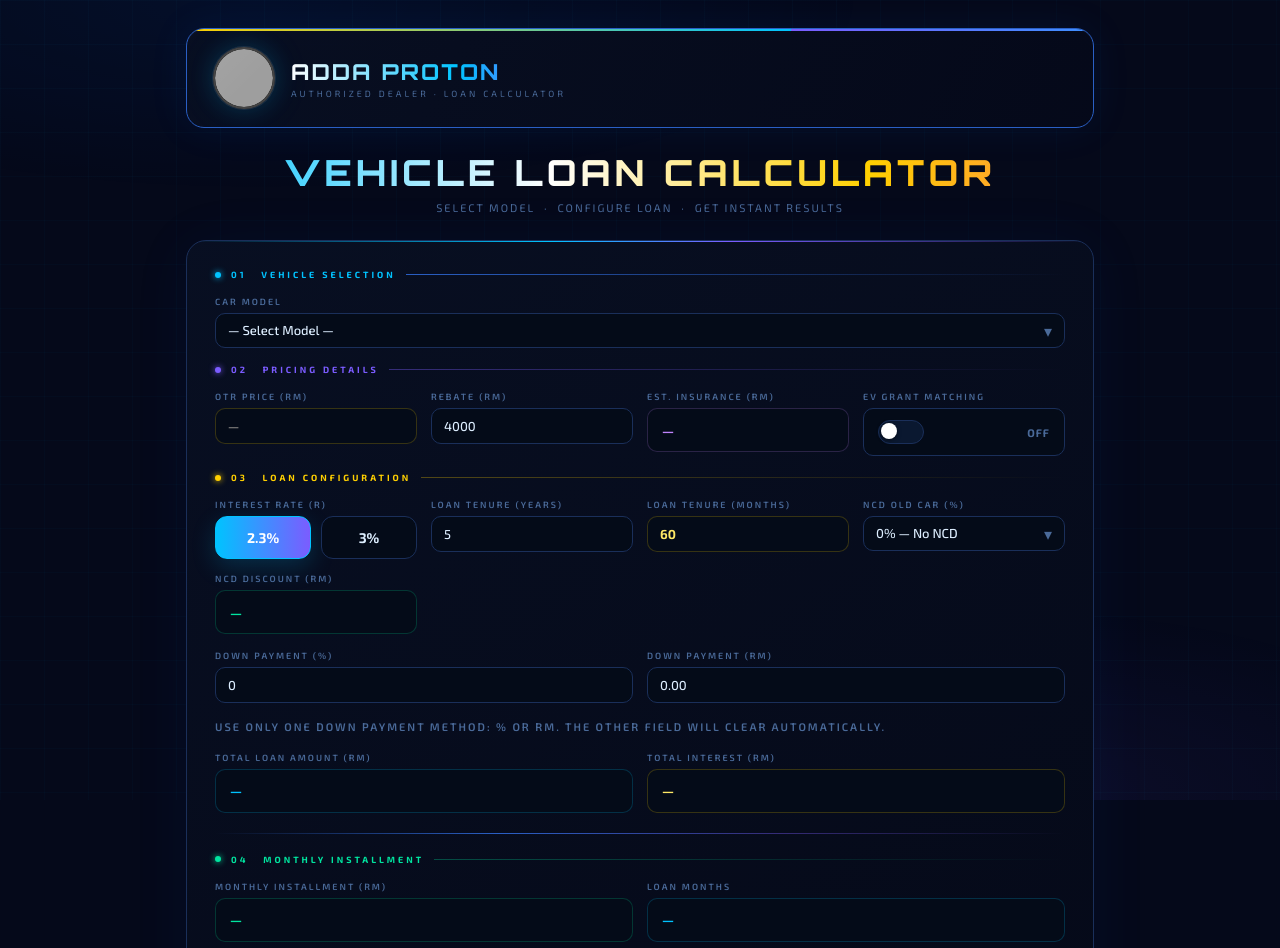
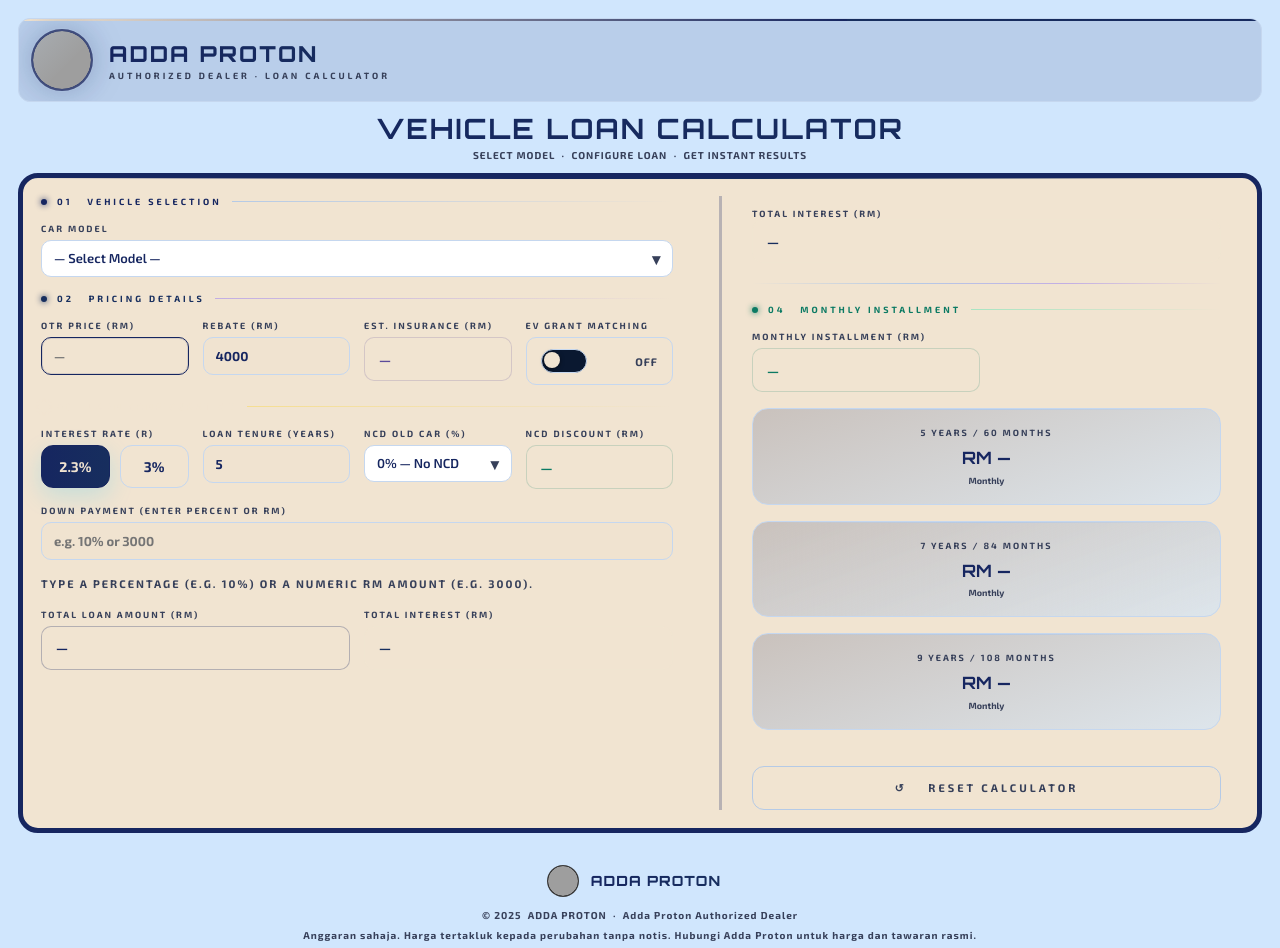
Before and after one commit to syafoka-alt/carpriceprotonanggun.github.io, a plain HTML site: page index.html in a window 1280 px wide. Shown: the top 948 px of the page. Drawn offline with Linux system fonts and the light colour scheme; grey boxes are pictures that could not be loaded.

Commit message:
Add files via upload

```diff
--- a/index.html
+++ b/index.html
@@ -12,31 +12,21 @@
 <style>
 *,*::before,*::after{box-sizing:border-box;margin:0;padding:0}
 :root{
-  --bg:#05091a;--panel:#080f22;--border:#1a2f5a;--border-hi:#2a5fc4;
-  --accent:#00c3ff;--accent2:#7b5cff;--gold:#ffd000;--gold2:#ffe966;
-  --green:#00e5a0;--red:#ff5577;--purple:#c084fc;--orange:#ff8c42;
-  --text:#ddeeff;--muted:#4a6a99;--input:#040b18;
+  --bg:#D0E6FD;--panel:#F1E4D1;--border:#c5d7ef;--border-hi:#b5cae6;
+  --accent:#162660;--accent2:#172e5e;--gold:#F1E4D1;--gold2:#e0d1c1;
+  --green:#0b7a63;--red:#b23a3a;--purple:#5b4b9a;--orange:#ff8c42;
+  --text:#162660;--muted:#37405a;--input:#F1E4D1;
 }
-body{background:var(--bg);color:var(--text);font-family:'Exo 2',sans-serif;min-height:100vh;overflow-x:hidden}
-body::before{
-  content:'';position:fixed;inset:0;z-index:0;
-  background:
-    radial-gradient(ellipse 80% 40% at 20% 0%,rgba(0,100,255,0.07) 0%,transparent 60%),
-    radial-gradient(ellipse 60% 40% at 80% 100%,rgba(120,80,255,0.07) 0%,transparent 60%),
-    linear-gradient(rgba(0,195,255,0.025) 1px,transparent 1px),
-    linear-gradient(90deg,rgba(0,195,255,0.025) 1px,transparent 1px);
-  background-size:auto,auto,44px 44px,44px 44px;pointer-events:none;
-}
-.page{position:relative;z-index:1;max-width:940px;margin:0 auto;padding:28px 16px 64px}
+body{background:var(--bg);color:var(--text);font-family:'Exo 2',sans-serif;font-weight:700;min-height:100vh;overflow-x:hidden}
+body::before{display:none}
+.page{position:relative;z-index:1;max-width:2200px;margin:0 auto;padding:18px 18px 26px}
 
 /* HEADER */
 .hdr{
   display:flex;align-items:center;justify-content:space-between;
-  padding:18px 26px;margin-bottom:24px;
-  background:linear-gradient(120deg,rgba(8,15,34,0.98),rgba(5,9,26,0.98));
-  border:1px solid var(--border-hi);border-radius:18px;
-  box-shadow:0 0 40px rgba(0,120,255,0.08),inset 0 1px 0 rgba(255,255,255,0.04);
-  position:relative;overflow:hidden;
+  padding:10px 12px;margin-bottom:12px;
+  background:rgba(22,38,96,0.12);border:1px solid var(--border);border-radius:12px;
+  box-shadow:none;position:relative;overflow:hidden;
 }
 .hdr::before{
   content:'';position:absolute;top:0;left:0;right:0;height:2px;
@@ -49,22 +39,22 @@
 /* LOGO CIRCLE */
 .logo-wrap{
   width:62px;height:62px;border-radius:50%;
-  background:radial-gradient(circle,#1a1a1a,#000);
-  border:2px solid rgba(180,180,180,0.35);
-  box-shadow:0 0 0 1px rgba(255,255,255,0.08),0 0 24px rgba(0,195,255,0.18),0 0 48px rgba(0,195,255,0.07);
+  background:var(--accent);
+  border:2px solid rgba(255,255,255,0.18);
+  box-shadow:0 0 0 1px rgba(208,230,253,0.12),0 0 24px rgba(22,46,100,0.18),0 0 42px rgba(22,46,100,0.10);
   overflow:hidden;display:flex;align-items:center;justify-content:center;flex-shrink:0;
   position:relative;
 }
 .logo-wrap::after{
   content:'';position:absolute;inset:0;border-radius:50%;
-  background:linear-gradient(135deg,rgba(255,255,255,0.06) 0%,transparent 60%);
+  background:linear-gradient(135deg,rgba(208,230,253,0.2) 0%,transparent 60%);
   pointer-events:none;
 }
 .logo-wrap img{width:100%;height:100%;object-fit:cover;display:block;border-radius:50%}
 
 .brand-name{
   font-family:'Orbitron',sans-serif;font-size:22px;font-weight:800;
-  background:linear-gradient(90deg,#fff 0%,var(--accent) 60%,var(--accent2) 100%);
+  background:linear-gradient(90deg,var(--accent) 0%,var(--accent2) 100%);
   -webkit-background-clip:text;-webkit-text-fill-color:transparent;letter-spacing:2px;
 }
 .brand-sub{font-size:9px;color:var(--muted);letter-spacing:3px;text-transform:uppercase;margin-top:3px}
@@ -78,22 +68,31 @@
 .hdr-url{font-size:9px;color:var(--muted);letter-spacing:1px}
 
 /* HERO */
-.hero{text-align:center;margin-bottom:26px}
+.hero{text-align:center;margin-bottom:12px}
 .hero-title{
   font-family:'Orbitron',sans-serif;
-  font-size:clamp(18px,4.5vw,36px);font-weight:800;letter-spacing:4px;
-  background:linear-gradient(90deg,var(--accent) 0%,#fff 40%,var(--gold) 75%,var(--orange) 100%);
+  font-size:clamp(16px,3.5vw,28px);font-weight:700;letter-spacing:2px;color:var(--text);
+  margin-bottom:6px;line-height:1.05;
+  background:linear-gradient(90deg,var(--accent) 0%,var(--accent2) 100%);
   -webkit-background-clip:text;-webkit-text-fill-color:transparent;
-  margin-bottom:8px;line-height:1.15;
 }
-.hero-sub{font-size:11px;color:var(--muted);letter-spacing:2px;text-transform:uppercase}
+.hero-sub{font-size:10px;color:var(--muted);letter-spacing:1px;text-transform:uppercase}
 
 /* PANEL */
 .panel{
-  background:linear-gradient(150deg,rgba(8,15,34,0.99),rgba(5,9,24,1));
-  border:1px solid var(--border);border-radius:20px;padding:28px;
-  margin-bottom:18px;position:relative;overflow:hidden;
-  box-shadow:0 4px 60px rgba(0,80,200,0.07);
+  background:var(--panel);border:5px solid var(--accent);border-radius:20px;padding:18px;
+  margin-bottom:12px;position:relative;overflow:hidden;
+}
+
+/* Horizontal layout for wider screens */
+@media(min-width:900px){
+  .panel-row{display:flex;gap:28px;align-items:flex-start;flex-wrap:nowrap}
+  .panel-left{flex:1;min-width:0;padding-right:18px}
+  .panel-right{flex:0 0 520px;min-width:460px;padding-left:30px;padding-right:18px;border-left:3px solid rgba(22,38,96,0.26)}
+  .panel-right .hl-bar{display:grid;grid-template-columns:repeat(3,minmax(120px,1fr));gap:16px;align-items:stretch}
+  .panel-right .tenure-grid{display:flex;flex-direction:column;gap:16px}
+  .tenure-grid .tcard{width:100%}
+  .summary .sum-grid{display:block}
 }
 .panel::after{
   content:'';position:absolute;top:0;left:0;right:0;height:1px;
@@ -157,29 +156,33 @@
 
 /* FIELDS */
 .field{display:flex;flex-direction:column;gap:6px}
-.flabel{font-size:9px;letter-spacing:2px;text-transform:uppercase;color:var(--muted);font-weight:600}
+.flabel{font-size:9px;letter-spacing:2px;text-transform:uppercase;color:var(--muted);font-weight:700}
 input,select{
-  background:var(--input);border:1px solid var(--border);border-radius:10px;
-  color:var(--text);font-family:'Exo 2',sans-serif;font-size:13px;font-weight:500;
-  padding:9px 12px;outline:none;width:100%;appearance:none;
+  background:rgba(241,228,209,0.94);border:1px solid var(--border);border-radius:10px;
+  color:var(--text);font-family:'Exo 2',sans-serif;font-size:13px;font-weight:700;
+  padding:10px 12px;outline:none;width:100%;appearance:none;
   transition:border-color .2s,box-shadow .2s,background .2s;
 }
-input:focus,select:focus{border-color:var(--accent);box-shadow:0 0 0 3px rgba(0,195,255,0.1);background:#040e1e}
-input[readonly]{color:var(--gold2);font-weight:700;cursor:default;border-color:rgba(255,208,0,0.2)}
+select{
+  background:#ffffff;color:var(--accent);border-color:var(--border);font-weight:600;
+}
+select option{background:#ffffff;color:var(--accent)}
+input:focus,select:focus{border-color:var(--accent);box-shadow:0 0 0 3px rgba(0,195,255,0.1);background:#ffffff}
+input[readonly]{background:rgba(241,228,209,1);color:var(--accent);font-weight:700;cursor:default;border-color:var(--accent);box-shadow:inset 0 0 0 1px rgba(22,38,96,0.12)}
 .swrap{position:relative}
 .swrap::after{content:'▾';position:absolute;right:13px;top:50%;transform:translateY(-50%);color:var(--muted);pointer-events:none}
 
 .rate-row{display:grid;grid-template-columns:1fr 1fr;gap:10px}
 .rate-btn{width:100%;border:1px solid var(--border);border-radius:12px;background:var(--input);color:var(--text);font-family:'Exo 2',sans-serif;font-size:14px;font-weight:700;padding:12px 0;cursor:pointer;transition:all .2s}
 .rate-btn:hover{border-color:var(--accent);box-shadow:0 0 12px rgba(0,195,255,0.12)}
-.rate-btn.sel{background:linear-gradient(90deg,var(--accent),var(--accent2));border-color:var(--accent);color:#fff;box-shadow:0 8px 24px rgba(0,195,255,0.18)}
+.rate-btn.sel{background:linear-gradient(90deg,var(--accent),var(--accent2));border-color:var(--accent);color:var(--panel);box-shadow:0 8px 24px rgba(0,195,255,0.18)}
 
 /* DBOX */
-.dbox{background:var(--input);border:1px solid var(--border);border-radius:10px;padding:11px 14px;font-size:14px;font-weight:700;min-height:44px;display:flex;align-items:center}
-.dbox.c-green{color:var(--green);border-color:rgba(0,229,160,0.2)}
-.dbox.c-blue{color:var(--accent);border-color:rgba(0,195,255,0.2)}
-.dbox.c-purple{color:var(--purple);border-color:rgba(192,132,252,0.2)}
-.dbox.c-gold{color:var(--gold2);border-color:rgba(255,208,0,0.2)}
+.dbox{background:rgba(241,228,209,0.92);border:1px solid var(--border);border-radius:10px;padding:11px 14px;font-size:14px;font-weight:700;min-height:44px;display:flex;align-items:center}
+.dbox.c-green{color:var(--green);border-color:rgba(11,122,99,0.18)}
+.dbox.c-blue{color:var(--accent);border-color:rgba(22,38,96,0.28)}
+.dbox.c-purple{color:var(--purple);border-color:rgba(91,75,154,0.2)}
+.dbox.c-gold{color:var(--accent2);border-color:rgba(241,228,209,0.6)}
 
 /* BADGE */
 .type-badge{display:inline-flex;align-items:center;gap:6px;font-size:9px;letter-spacing:2px;text-transform:uppercase;font-weight:700;padding:4px 10px;border-radius:6px;margin-bottom:12px}
@@ -193,7 +196,7 @@
 .tgl input{opacity:0;width:0;height:0;position:absolute}
 .tgl-track{position:absolute;inset:0;border-radius:12px;background:#0a1830;border:1px solid var(--border);transition:all .3s}
 .tgl input:checked~.tgl-track{background:linear-gradient(90deg,var(--accent2),var(--accent));border-color:var(--accent);box-shadow:0 0 12px rgba(0,195,255,0.3)}
-.tgl-thumb{position:absolute;top:3px;left:3px;width:16px;height:16px;border-radius:50%;background:#fff;transition:transform .3s;box-shadow:0 1px 4px rgba(0,0,0,.5)}
+.tgl-thumb{position:absolute;top:3px;left:3px;width:16px;height:16px;border-radius:50%;background:var(--panel);transition:transform .3s;box-shadow:0 1px 4px rgba(0,0,0,.5)}
 .tgl input:checked~.tgl-track~.tgl-thumb{transform:translateX(22px)}
 .grant-status{font-size:11px;font-weight:700;letter-spacing:1px;transition:color .3s}
 .gs-on{color:var(--green)}.gs-off{color:var(--muted)}
@@ -203,9 +206,9 @@
 
 /* TENURE CARDS */
 .tenure-grid{display:grid;grid-template-columns:repeat(3,1fr);gap:14px;margin-top:4px}
-.tcard{border-radius:16px;padding:20px 12px;text-align:center;cursor:pointer;background:linear-gradient(160deg,#0a1530,#060f22);border:1px solid var(--border);transition:all .25s;position:relative;overflow:hidden}
+.tcard{border-radius:16px;padding:18px 12px;text-align:center;cursor:pointer;background:linear-gradient(160deg,rgba(22,38,96,0.18),rgba(208,230,253,0.6));border:1px solid var(--border);transition:all .25s;position:relative;overflow:hidden}
 .tcard::before{content:'';position:absolute;top:0;left:0;right:0;height:1px;background:linear-gradient(90deg,transparent,var(--border-hi),transparent)}
-.tcard:hover{border-color:var(--accent);transform:translateY(-3px);box-shadow:0 12px 30px rgba(0,120,255,0.15)}
+.tcard:hover{border-color:var(--accent2);transform:translateY(-3px);box-shadow:0 12px 30px rgba(22,38,96,0.12)}
 .tcard.sel{background:linear-gradient(160deg,#1a0f30,#0e0820);border-color:var(--accent2)}
 .tcard.sel::before{background:linear-gradient(90deg,transparent,var(--accent2),var(--accent),transparent)}
 @keyframes cardPulse{0%,100%{box-shadow:0 0 20px rgba(123,92,255,0.2)}50%{box-shadow:0 0 35px rgba(123,92,255,0.4)}}
@@ -224,13 +227,23 @@
 .hcard{flex:1;border-radius:12px;padding:14px 16px;background:var(--input);border:1px solid var(--border);text-align:center}
 .hcard-label{font-size:9px;letter-spacing:2px;text-transform:uppercase;color:var(--muted);margin-bottom:6px}
 .hcard-val{font-family:'Orbitron',sans-serif;font-size:clamp(11px,2.2vw,19px);font-weight:800}
-.hc-blue{border-color:rgba(0,195,255,0.25);background:linear-gradient(135deg,rgba(0,195,255,0.05),var(--input))}
+.hc-blue{border-color:rgba(22,38,96,0.12);background:linear-gradient(135deg,rgba(22,38,96,0.06),var(--input))}
 .hc-blue .hcard-val{color:var(--accent)}
-.hc-gold{border-color:rgba(255,208,0,0.25);background:linear-gradient(135deg,rgba(255,208,0,0.05),var(--input))}
-.hc-gold .hcard-val{color:var(--gold2)}
-.hc-green{border-color:rgba(0,229,160,0.25);background:linear-gradient(135deg,rgba(0,229,160,0.05),var(--input))}
+.hc-gold{border-color:rgba(241,228,209,0.6);background:linear-gradient(135deg,rgba(241,228,209,0.5),var(--input))}
+.hc-gold .hcard-val{color:var(--text)}
+.hc-green{border-color:rgba(13,122,99,0.12);background:linear-gradient(135deg,rgba(13,122,99,0.04),var(--input))}
 .hc-green .hcard-val{color:var(--green)}
 @media(max-width:440px){.hl-bar{flex-direction:column}}
+
+/* Ensure boxed Total Interest in highlight bar matches the Total Repayment numeric style */
+.hcard .dbox.c-gold{
+  font-family:'Orbitron',sans-serif;
+  font-size:clamp(11px,2.2vw,19px);
+  font-weight:800;
+  display:flex;
+  align-items:center;
+  justify-content:center;
+}
 
 /* SUMMARY */
 .summary{margin-top:18px;border-radius:16px;padding:20px;background:linear-gradient(135deg,rgba(0,195,255,0.03),rgba(123,92,255,0.03));border:1px solid var(--border);display:none}
@@ -289,6 +302,8 @@
 
 <!-- MAIN PANEL -->
 <div class="panel">
+  <div class="panel-row">
+    <div class="panel-left">
 
   <div class="slabel s-blue"><div class="slabel-dot"></div><span class="slabel-text">01 &nbsp; Vehicle Selection</span><div class="slabel-line"></div></div>
   <div class="g2 mb">
@@ -368,10 +383,6 @@
       <input type="number" id="inYears" value="5" min="1" max="9" oninput="recalc()"/>
     </div>
     <div class="field">
-      <div class="flabel">Loan Tenure (Months)</div>
-      <input type="text" id="inMonths" readonly value="60"/>
-    </div>
-    <div class="field">
       <div class="flabel">NCD Old Car (%)</div>
       <div class="swrap">
         <select id="selNCD" onchange="recalc()">
@@ -391,17 +402,13 @@
   </div>
 
   <div class="g2 mb">
-    <div class="field">
-      <div class="flabel">Down Payment (%)</div>
-      <input type="number" id="inDownPct" value="0" min="0" max="100" oninput="onDownPct()"/>
-    </div>
-    <div class="field">
-      <div class="flabel">Down Payment (RM)</div>
-      <input type="number" id="inDownAmt" value="0.00" min="0" step="0.01" oninput="onDownAmt()"/>
+    <div class="field span2">
+      <div class="flabel">Down Payment (enter percent or RM)</div>
+      <input type="text" id="inDown" placeholder="e.g. 10% or 3000" oninput="onDownInput()" />
     </div>
   </div>
   <div class="field span2" style="margin:10px 0 16px;">
-    <div class="flabel" style="color:var(--muted);font-size:11px;line-height:1.5;">Use only one down payment method: % or RM. The other field will clear automatically.</div>
+    <div class="flabel" style="color:var(--muted);font-size:11px;line-height:1.5;">Type a percentage (e.g. 10%) or a numeric RM amount (e.g. 3000).</div>
   </div>
 
   <div class="g2 mb">
@@ -415,11 +422,19 @@
     </div>
   </div>
 
+    </div>
+    <div class="panel-right">
   <!-- HIGHLIGHT BAR -->
   <div class="hl-bar" id="hlBar" style="display:none">
     <div class="hcard hc-blue"><div class="hcard-label">Loan Amount</div><div class="hcard-val" id="hlLoan">—</div></div>
-    <div class="hcard hc-gold"><div class="hcard-label">Total Interest</div><div class="hcard-val" id="hlInt">—</div></div>
+    <div class="hcard hc-gold"><div class="hcard-label">Total Interest</div><div class="dbox c-gold" id="hlInt">—</div></div>
     <div class="hcard hc-green"><div class="hcard-label">Total Repayment</div><div class="hcard-val" id="hlTotal">—</div></div>
+  </div>
+
+  <!-- Boxed Total Interest for quick view -->
+  <div style="margin-top:12px;">
+    <div class="flabel">Total Interest (RM)</div>
+    <div class="dbox c-gold" id="totalInterestBox">—</div>
   </div>
 
   <div class="hdiv"></div>
@@ -430,10 +445,7 @@
       <div class="flabel">Monthly Installment (RM)</div>
       <div class="dbox c-green" id="monthlyPay">—</div>
     </div>
-    <div class="field">
-      <div class="flabel">Loan Months</div>
-      <div class="dbox c-blue" id="loanMonths">—</div>
-    </div>
+    <!-- Loan months removed per request -->
   </div>
 
   <div class="tenure-grid mb">
@@ -455,25 +467,11 @@
   </div>
 
   <!-- SUMMARY -->
-  <div class="summary" id="summary">
-    <div class="sum-hdr">Loan Amount · Total Interest · Total Repayment</div>
-    <div class="sum-grid" style="display:flex;gap:12px;">
-      <div class="hcard hc-blue" style="flex:1;padding:12px;">
-        <div class="hcard-label">Loan Amount</div>
-        <div class="hcard-val" id="sLoanAmt">—</div>
-      </div>
-      <div class="hcard hc-gold" style="flex:1;padding:12px;">
-        <div class="hcard-label">Total Interest</div>
-        <div class="hcard-val" id="sTotalInt">—</div>
-      </div>
-      <div class="hcard hc-green" style="flex:1;padding:12px;">
-        <div class="hcard-label">Total Repayment</div>
-        <div class="hcard-val" id="sTotalRep">—</div>
-      </div>
+  <!-- summary removed to avoid redundancy; monthly installment cards below are primary results -->
+
+  <button class="btn-reset" onclick="resetAll()">↺ &nbsp;&nbsp; Reset Calculator</button>
     </div>
   </div>
-
-  <button class="btn-reset" onclick="resetAll()">↺ &nbsp;&nbsp; Reset Calculator</button>
 </div>
 
 <!-- FOOTER -->
@@ -507,7 +505,7 @@
         img.style.display='none';
         const span=document.createElement('span');
         span.textContent='P';
-        span.style.cssText='font-family:Orbitron,sans-serif;font-size:22px;font-weight:800;color:#c8c8c8;text-shadow:0 0 10px rgba(255,255,255,0.3)';
+        span.style.cssText='font-family:Orbitron,sans-serif;font-size:22px;font-weight:800;color:#fff;text-shadow:0 0 10px rgba(0,0,0,0.25)';
         img.parentElement.appendChild(span);
       });
       return;
@@ -613,17 +611,23 @@
   recalc();
 }
 
-function onDownPct(){
-  const pct=Math.max(0, Math.min(100, parseFloat(g('inDownPct').value) || 0));
-  g('inDownPct').value=pct;
-  g('inDownAmt').value='';
-  recalc();
-}
-
-function onDownAmt(){
-  const amt=Math.max(0, parseFloat(g('inDownAmt').value) || 0);
-  g('inDownAmt').value=amt.toFixed(2);
-  g('inDownPct').value='';
+function onDownInput(){
+  const el = g('inDown');
+  if(!el) return;
+  let v = (el.value || '').toString().trim();
+  if(v === ''){ el.value = ''; recalc(); return; }
+  // If user typed a percent (e.g. "10%"), normalise and keep percent format
+  const pctMatch = v.match(/^([0-9]+(?:\.[0-9]+)?)\s*%$/);
+  if(pctMatch){
+    let pct = parseFloat(pctMatch[1]) || 0;
+    pct = Math.max(0, Math.min(100, pct));
+    el.value = pct + '%';
+  } else {
+    // Otherwise treat as numeric RM amount, strip non-numeric characters and format to integer
+    const num = parseFloat(v.replace(/[^0-9.-]/g,'')) || 0;
+    const intval = Math.max(0, Math.round(num));
+    el.value = intval > 0 ? String(intval) : '';
+  }
   recalc();
 }
 
@@ -631,13 +635,18 @@
   if(!carPrice){clearOut();return;}
   const rebate=parseFloat(g('inRebate').value)||0;
   const ncdPct=parseFloat(g('selNCD').value)||0;
-  const downPct=parseFloat(g('inDownPct').value)||0;
-  const downAmtInput=parseFloat(g('inDownAmt').value)||0;
+  const downInputStr = (g('inDown') && g('inDown').value) ? g('inDown').value.toString().trim() : '';
   const years=parseFloat(g('inYears').value)||0;
   const months=Math.max(0, Math.round(years*12));
-  g('inMonths').value=months>0?months:'';
   const ncdAmt=insAmt*(ncdPct/100);
-  const down = downPct>0 ? (carPrice * downPct / 100) : downAmtInput;
+  let down = 0;
+  if(downInputStr.endsWith('%')){
+    const pct = parseFloat(downInputStr.replace('%',''))||0;
+    down = carPrice * Math.max(0, Math.min(100, pct)) / 100;
+  } else {
+    const num = parseFloat(downInputStr.replace(/[^0-9.-]/g,''))||0;
+    down = Math.max(0, Math.round(num));
+  }
   const grantOn=g('chkGrant').checked;
   const gAmt=grantOn?GRANT:0;
   const loan=Math.max(0, carPrice - rebate - down - ncdAmt - gAmt);
@@ -645,8 +654,8 @@
   g('ncdDisplay').textContent=fmt(ncdAmt);
   g('loanAmt').textContent=fmt(loan);
   g('intDisplay').textContent=fmt(totalInt);
+  if(g('totalInterestBox')) g('totalInterestBox').textContent = fmt(totalInt);
   g('monthlyPay').textContent=months>0?fmt((loan+totalInt)/months):'RM —';
-  g('loanMonths').textContent=months>0?months:'—';
   const pay5 = loan>0 ? fmt((loan + loan*(selectedRate/100)*5) / 60) : 'RM —';
   const pay7 = loan>0 ? fmt((loan + loan*(selectedRate/100)*7) / 84) : 'RM —';
   const pay9 = loan>0 ? fmt((loan + loan*(selectedRate/100)*9) / 108) : 'RM —';
@@ -657,10 +666,6 @@
   g('hlInt').textContent=fmt(totalInt);
   g('hlTotal').textContent=fmt(loan+totalInt);
   g('hlBar').style.display='flex';
-  g('sLoanAmt').textContent = fmt(loan);
-  g('sTotalInt').textContent = fmt(totalInt);
-  g('sTotalRep').textContent = fmt(loan+totalInt);
-  g('summary').classList.add('show');
 }
 
 function setTenure(yr){
@@ -671,11 +676,10 @@
 function clearOut(){
   g('otrPrice').value='';
   ['insDisplay','ncdDisplay','loanAmt','intDisplay','monthlyPay'].forEach(id=>g(id).textContent='—');
-  g('loanMonths').textContent='—';
-  g('inMonths').value='';
+  if(g('totalInterestBox')) g('totalInterestBox').textContent='—';
+  // loan months removed
     ['pay5','pay7','pay9'].forEach(id=>g(id).textContent='RM —');
-    ['sLoanAmt','sTotalInt','sTotalRep'].forEach(id=>g(id).textContent='—');
-    g('summary').classList.remove('show');
+    g('hlBar').style.display='none';
     g('hlBar').style.display='none';
 }
 
@@ -685,10 +689,8 @@
   g('varRow').style.display='none';
   g('typeBadge').innerHTML='';
   g('inRebate').value=4000;
-  g('inDownPct').value=0;
-  g('inDownAmt').value=0;
+  if(g('inDown')) g('inDown').value='';
   g('inYears').value=5;
-  g('inMonths').value=60;
   g('selNCD').value=0;
   selectedRate=DEFAULT_RATE;
   g('rate23').classList.add('sel');
```
